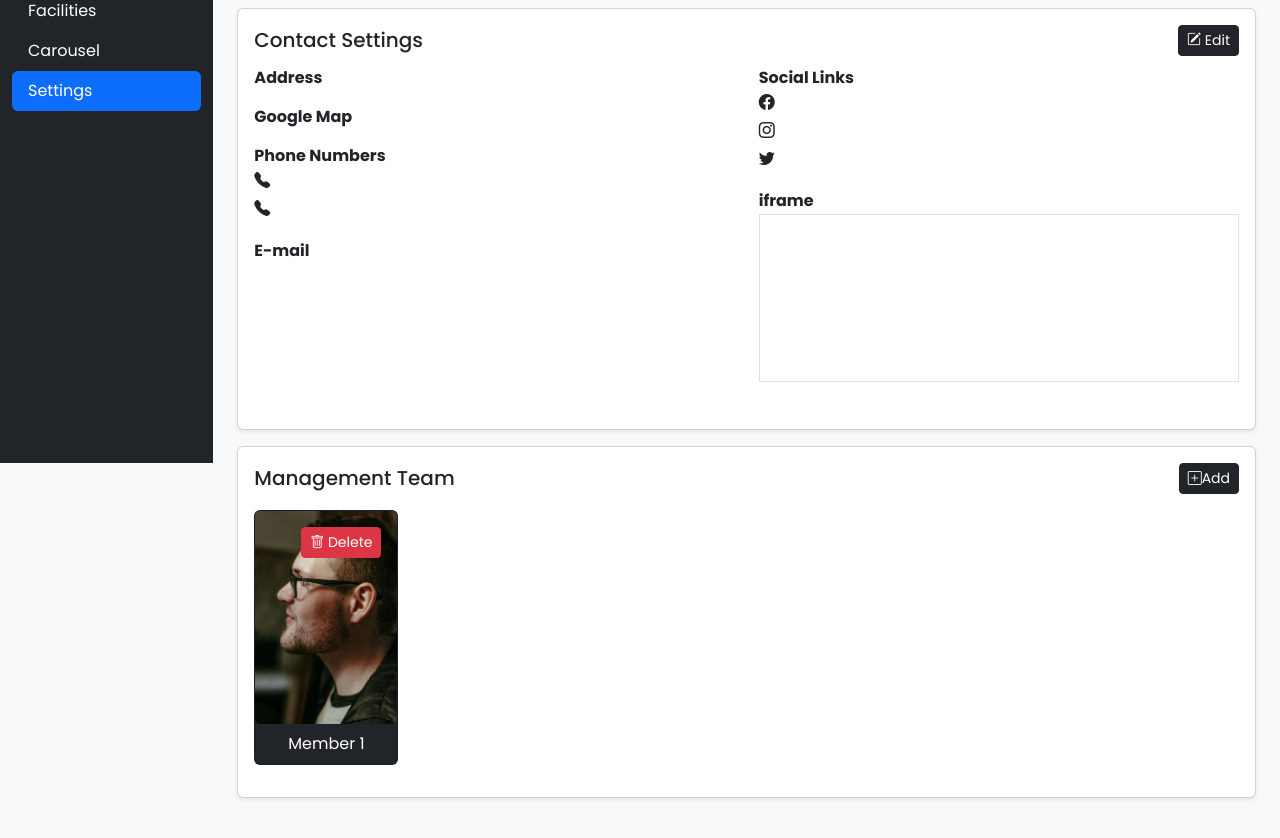
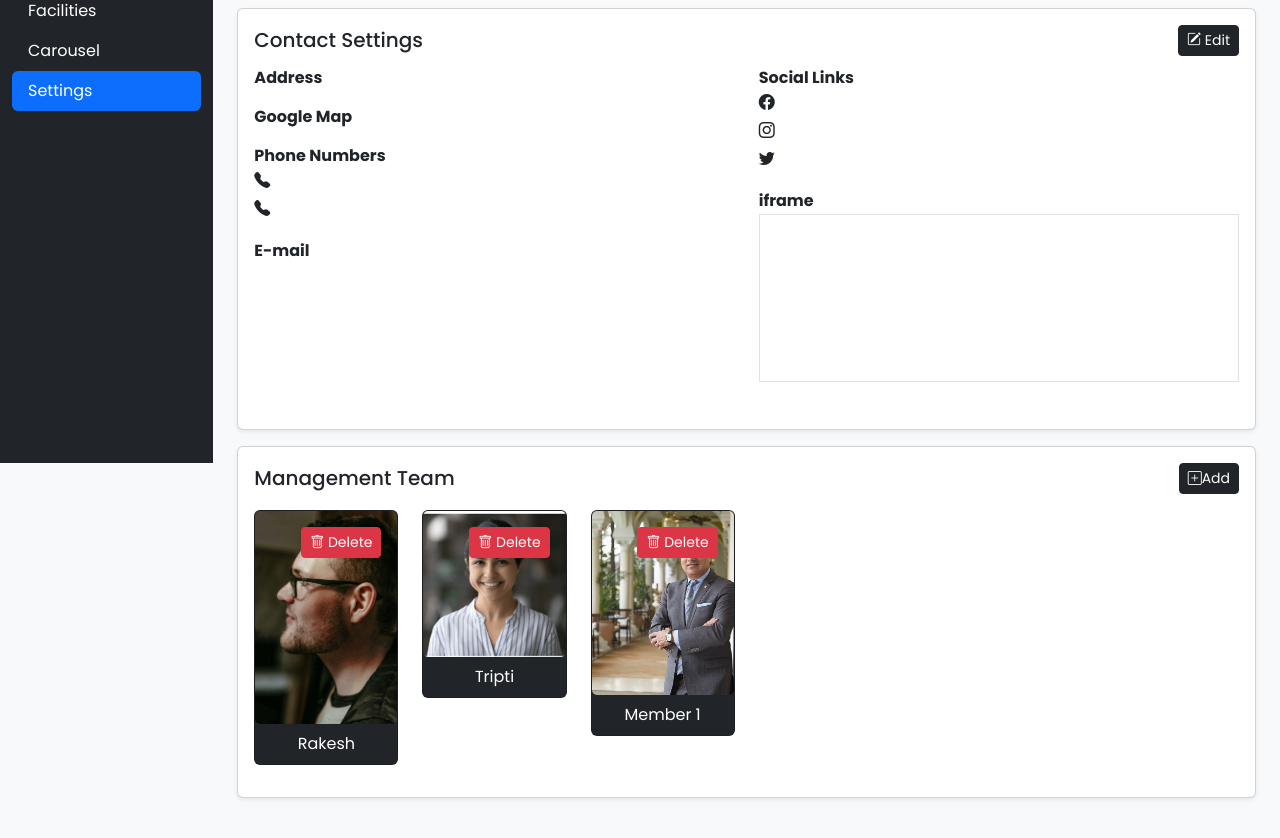
Before and after one commit to Code2With-Pratik/minor-project-Hotel-Website, a PHP site: page /hotelwebsite/admin/settings.php in a window 1280 px wide. Shown: the part 403-1241 px from the top of the page. Run offline with PHP 8.4, Linux system fonts and the light colour scheme; the visitor is signed in with stand-in values (Sample User, id 1); data that the repository does not hold is empty.

Commit message:
Update settings.php

```diff
--- a/admin/settings.php
+++ b/admin/settings.php
@@ -9,6 +9,7 @@
     <meta charset="UTF-8">
     <meta name="viewport" content="width=device-width, initial-scale=1.0">
     <title>Admin Panel - Settings</title>
+    <link rel="icon" href="../images/logo/hotel-logo.avif">
     <?php require('inc/links.php'); ?>
 </head>
 <body class="bg-light">
@@ -235,6 +236,28 @@
                          <i class="bi bi-trash"></i> Delete
                         </button>
                       </div>
+                      <p class="card-text text-center px-3 py-2">Rakesh</p>
+                    </div>
+                  </div>
+                  <div class="col-md-2 mb-3">
+                    <div class="card bg-dark text-white">
+                      <img src="../images/users/userimage2.png" class="card-img">
+                      <div class="card-img-overlay text-end">
+                        <button type="button" class="btn btn-danger btn-sm shadow-none">
+                         <i class="bi bi-trash"></i> Delete
+                        </button>
+                      </div>
+                      <p class="card-text text-center px-3 py-2">Tripti</p>
+                    </div>
+                  </div>
+                  <div class="col-md-2 mb-3">
+                    <div class="card bg-dark text-white">
+                      <img src="../images/users/userimage.jpg" class="card-img">
+                      <div class="card-img-overlay text-end">
+                        <button type="button" class="btn btn-danger btn-sm shadow-none">
+                         <i class="bi bi-trash"></i> Delete
+                        </button>
+                      </div>
                       <p class="card-text text-center px-3 py-2">Member 1</p>
                     </div>
                   </div>
```
